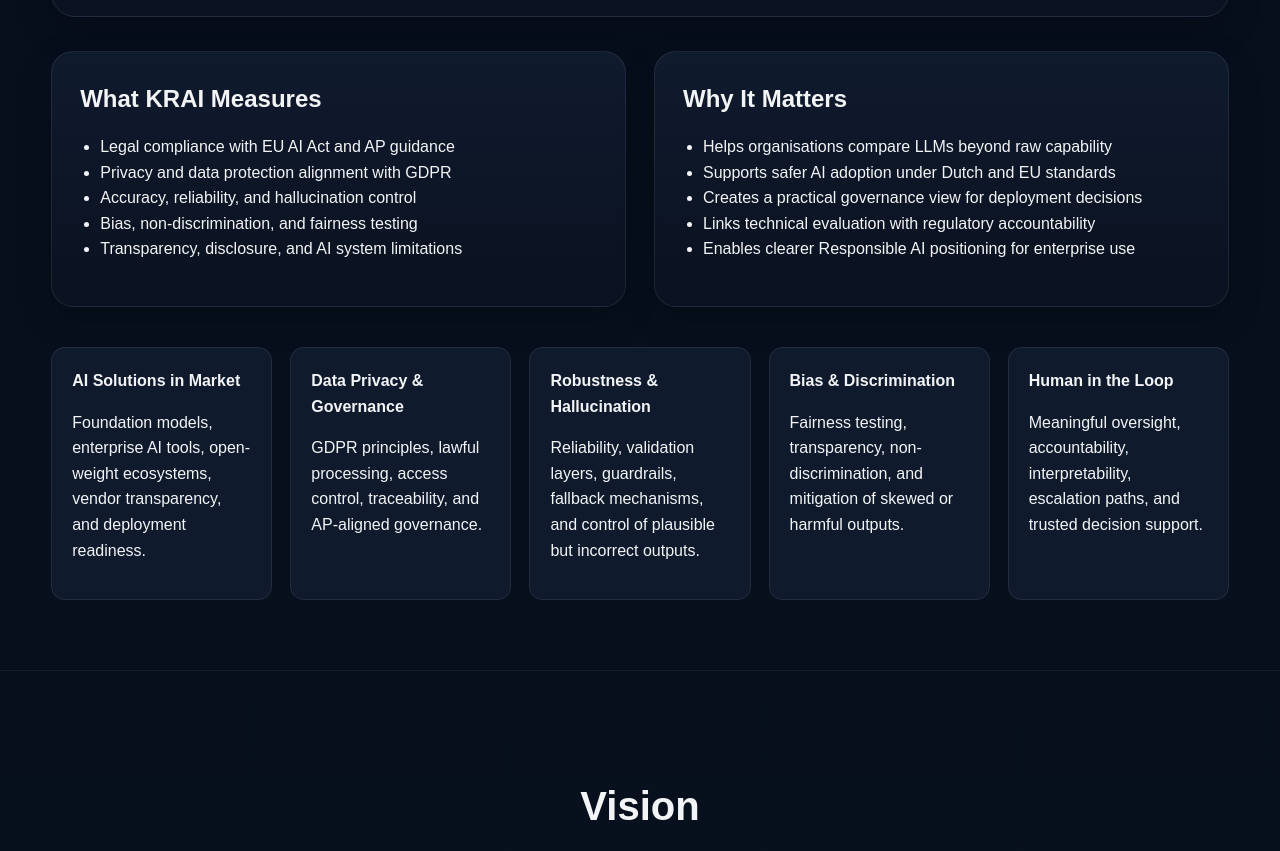
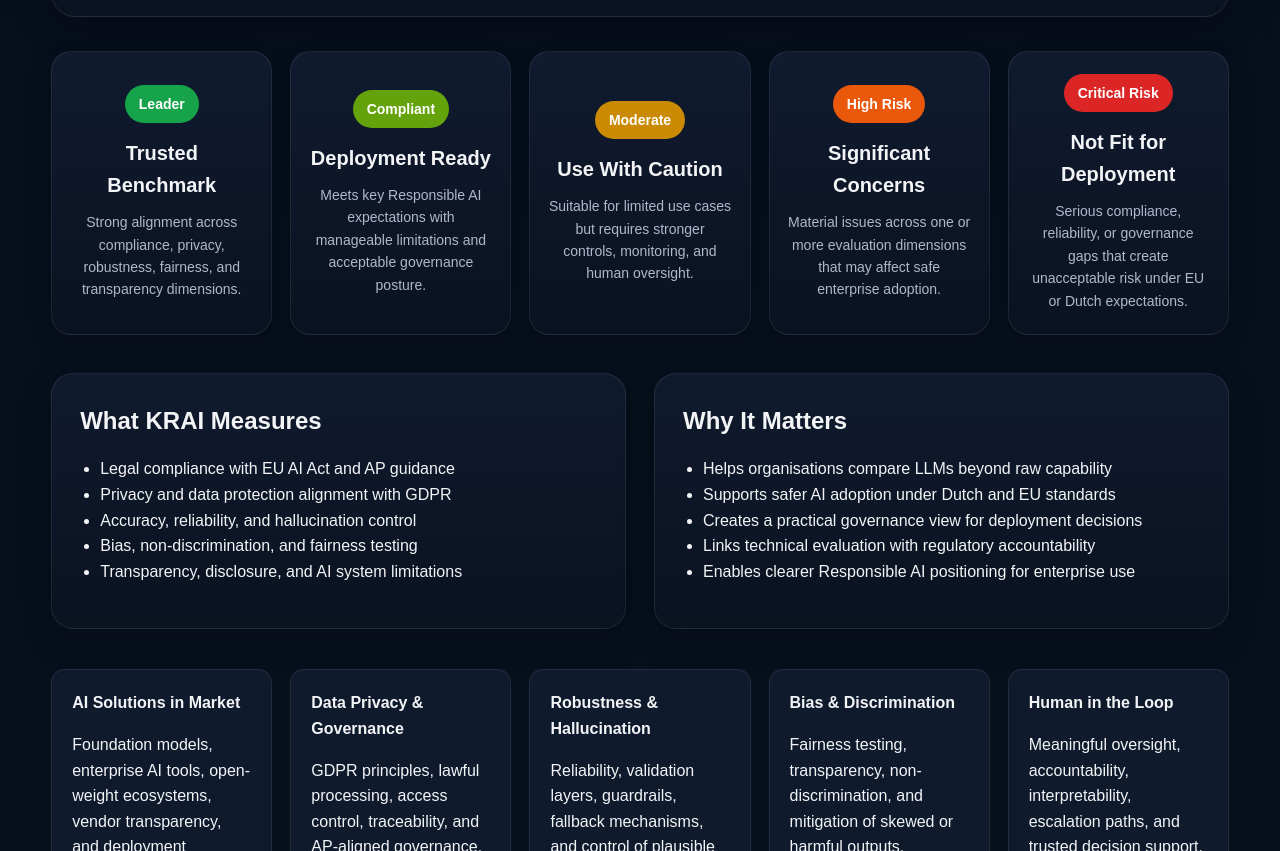
Before and after one commit to vishwavasuu/kalpaneai.github.io, a plain HTML site: page index.html in a window 1280 px wide. Shown: the part 2715-3566 px from the top of the page. Drawn offline with Linux system fonts and the light colour scheme.

Commit message:
Update index.html

```diff
--- a/index.html
+++ b/index.html
@@ -247,6 +247,88 @@ font-size:24px;
 }
 
 /* ---------- END OF NEW BLOCK ---------- */
+
+/* --------Making the block interactive ------*/
+.krai-rating-grid{
+display:grid;
+grid-template-columns:repeat(5, 1fr);
+gap:18px;
+margin:28px 0 38px;
+}
+
+.krai-rating-card{
+background:linear-gradient(180deg, rgba(17,28,48,0.96), rgba(11,19,33,0.96));
+border:1px solid rgba(255,255,255,0.08);
+border-radius:20px;
+padding:22px 18px;
+text-align:center;
+transition:transform 0.25s ease, box-shadow 0.25s ease, border-color 0.25s ease;
+box-shadow:0 10px 24px rgba(0,0,0,0.16);
+min-height:180px;
+display:flex;
+flex-direction:column;
+justify-content:center;
+}
+
+.krai-rating-card:hover{
+transform:translateY(-6px);
+box-shadow:0 18px 34px rgba(0,0,0,0.28);
+border-color:rgba(255,255,255,0.18);
+}
+
+.krai-rating-label{
+display:inline-block;
+padding:8px 14px;
+border-radius:999px;
+font-weight:700;
+font-size:14px;
+margin:0 auto 14px;
+color:#fff;
+}
+
+.krai-leader .krai-rating-label{
+background:#16a34a;
+}
+
+.krai-compliant .krai-rating-label{
+background:#65a30d;
+}
+
+.krai-moderate .krai-rating-label{
+background:#ca8a04;
+}
+
+.krai-high .krai-rating-label{
+background:#ea580c;
+}
+
+.krai-critical .krai-rating-label{
+background:#dc2626;
+}
+
+.krai-rating-card h4{
+margin:0 0 10px;
+font-size:20px;
+}
+
+.krai-rating-card p{
+margin:0;
+font-size:14px;
+color:var(--muted);
+}
+
+@media (max-width: 1024px){
+.krai-rating-grid{
+grid-template-columns:repeat(2, 1fr);
+}
+}
+
+@media (max-width: 640px){
+.krai-rating-grid{
+grid-template-columns:1fr;
+}
+}
+/*------------Interactive block end -----------*/
 .vision{
 text-align:center;
 }
@@ -385,7 +467,40 @@ KalpaneAI applies RAG to trusted medical manuals and research papers to convert
     <div class="krai-visual-card">
       <img src="krai-framework.png" alt="KalpaneAI Responsible AI Index framework" class="krai-visual-img">
     </div>
+    <!-- ADD THIS BLOCK BELOW -->
+    <div class="krai-rating-grid">
 
+      <div class="krai-rating-card krai-leader">
+        <div class="krai-rating-label">Leader</div>
+        <h4>Trusted Benchmark</h4>
+        <p>Strong alignment across compliance, privacy, robustness, fairness, and transparency dimensions.</p>
+      </div>
+
+      <div class="krai-rating-card krai-compliant">
+        <div class="krai-rating-label">Compliant</div>
+        <h4>Deployment Ready</h4>
+        <p>Meets key Responsible AI expectations with manageable limitations and acceptable governance posture.</p>
+      </div>
+
+      <div class="krai-rating-card krai-moderate">
+        <div class="krai-rating-label">Moderate</div>
+        <h4>Use With Caution</h4>
+        <p>Suitable for limited use cases but requires stronger controls, monitoring, and human oversight.</p>
+      </div>
+
+      <div class="krai-rating-card krai-high">
+        <div class="krai-rating-label">High Risk</div>
+        <h4>Significant Concerns</h4>
+        <p>Material issues across one or more evaluation dimensions that may affect safe enterprise adoption.</p>
+      </div>
+
+      <div class="krai-rating-card krai-critical">
+        <div class="krai-rating-label">Critical Risk</div>
+        <h4>Not Fit for Deployment</h4>
+        <p>Serious compliance, reliability, or governance gaps that create unacceptable risk under EU or Dutch expectations.</p>
+      </div>
+
+    </div>
     <div class="krai-summary-grid">
 
       <div class="krai-summary-card">
```
